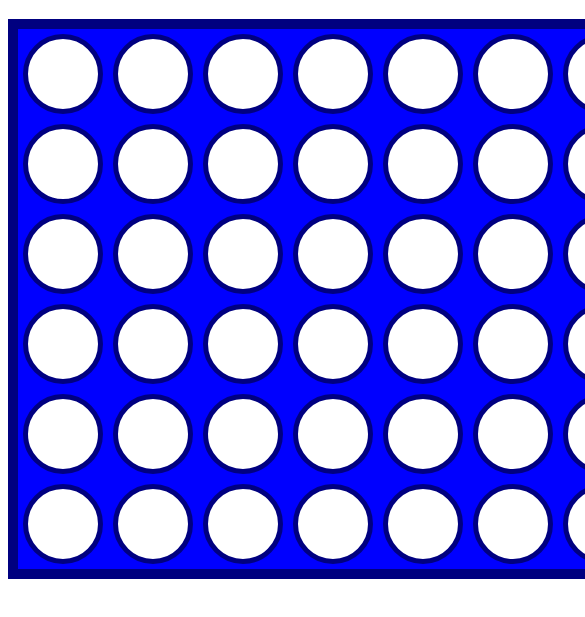
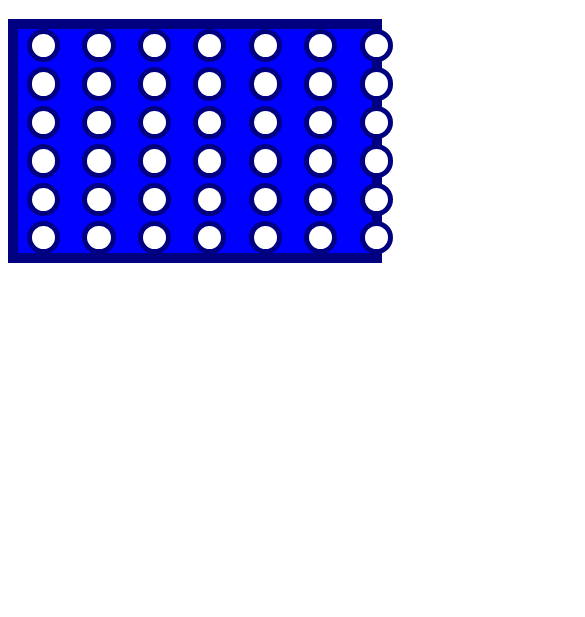
Before and after one commit to anweining/ConnectFour, a plain HTML site: page index.html in a window 390 px wide. Shown: the part 61-678 px from the top of the page, 585 px wide, since content can reach past the window. Drawn offline with Linux system fonts and the light colour scheme.

Commit message:
Update connect4.css to try responsive layout

```diff
--- a/connect4.css
+++ b/connect4.css
@@ -4,21 +4,31 @@ body {
 }
 
 #board {
-    height: 540px;
-    width: 630px;
+  /*height: 540px;
+    width: 630px;*/
+  /*height: 54vh;
+    width: 63vw;*/
   background-color: blue;
   border: 10px solid navy;
 
-    margin: 0 auto;
-    display: flex;
-    flex-wrap: wrap;
+  /*margin: 0 auto;*/
+  /*display: flex;*/
+  display: grid;
+  grid-template-columns: repeat(7, 13vw);
+  grid-template-rows: repeat(6, 15%);
+  gap: 0.3em;
+  /*flex-wrap: wrap;*/
+  /*flex-wrap: nowrap;*/
 }
 
 .tile {
-    height: 70px;
-    width: 70px;
-    margin: 5px;
-
+  /*height: 70px;
+    width: 70px;*/
+  height: 6vw;
+  width: 6vw;
+  /*margin: 5px;*/
+  /*margin: 1vh auto;*/
+  margin: 0 auto;
   /* Circle */
   background-color: white;
   border-radius: 50%;
```
Lines whose indentation alone changed are shown as unchanged.
